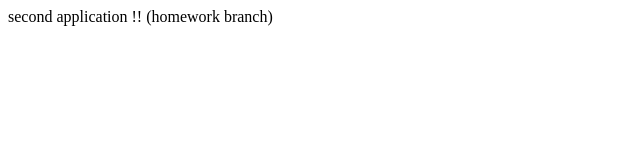
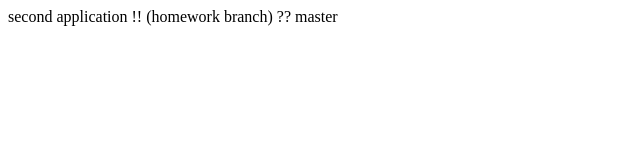
Before and after one commit to BeerSheva21-LeonichevAndrei/TelRanRepository, a plain HTML site: page index.html in a window 1280 px wide. Shown: the full height of the page, 0-640 px from the left. Drawn offline with Linux system fonts and the light colour scheme.

Commit message:
master commit

```diff
--- a/index.html
+++ b/index.html
@@ -6,6 +6,6 @@
     <title>Document</title>
 </head>
 <body>
-    second application !! (homework branch)
+    second application !! (homework branch) ?? master
 </body>
 </html>
```
